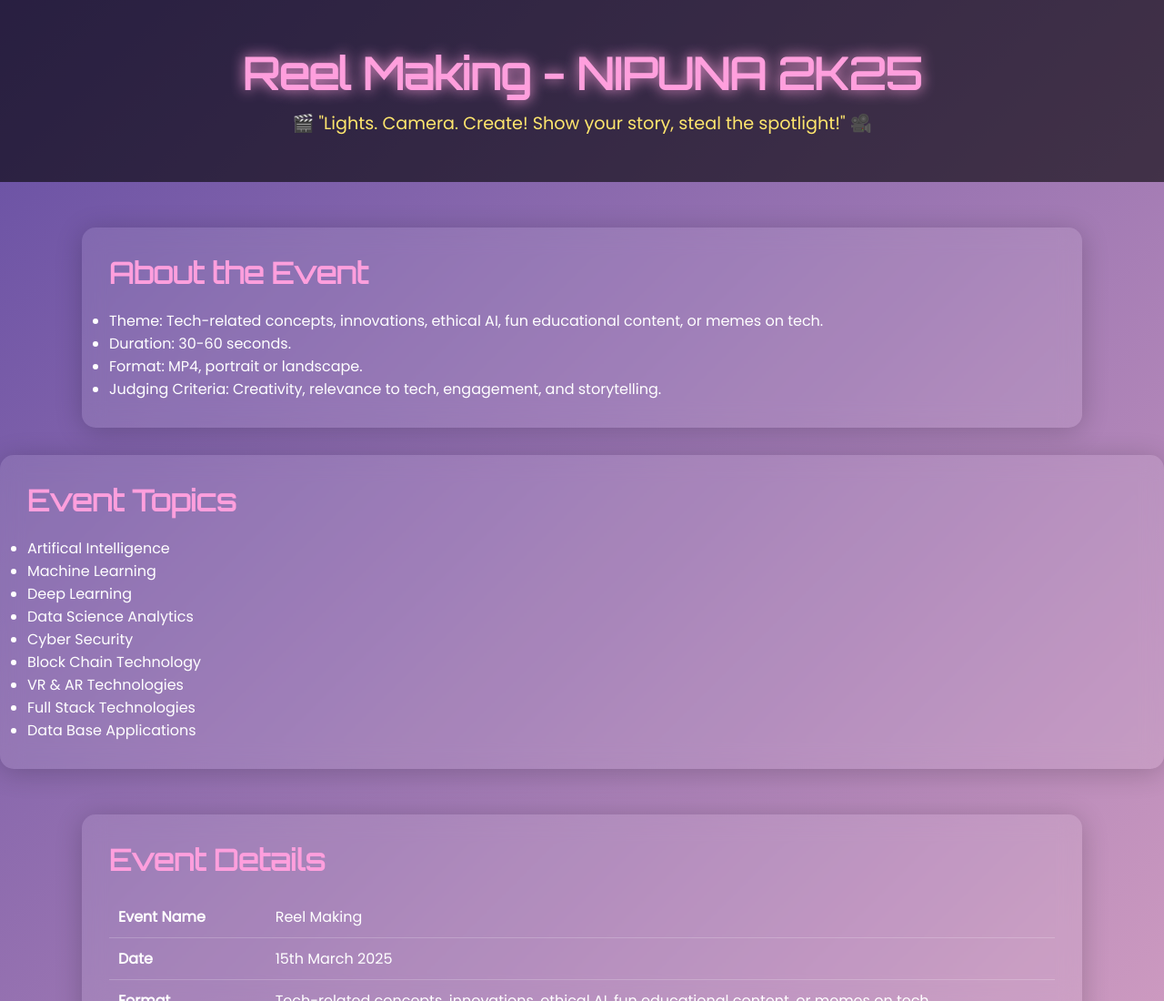
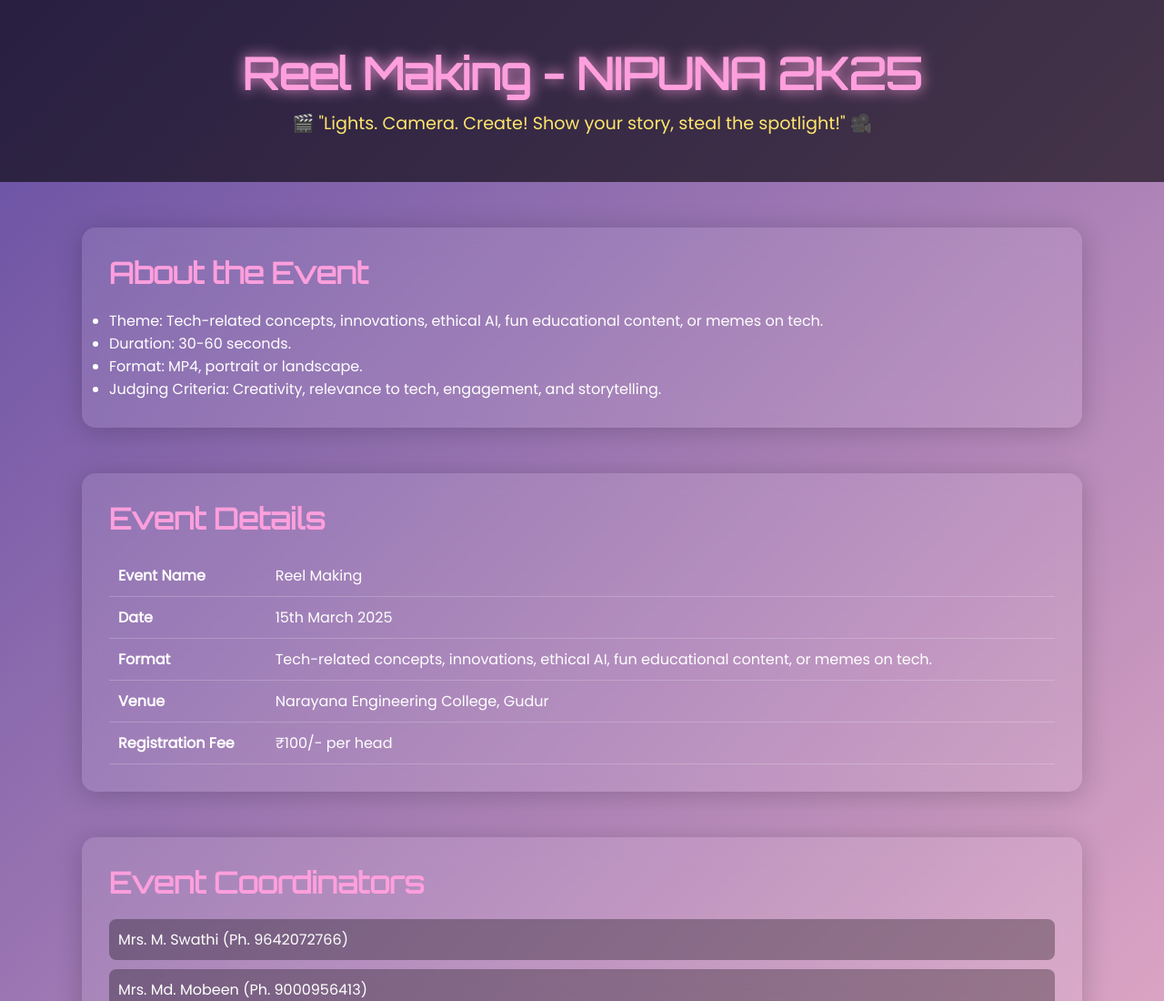
Before and after one commit to Nipuna418/nipunaregistrations, a plain HTML site: page index5.html in a window 1280 px wide. Shown: the top 1100 px of the page at 91% size. Drawn offline with Linux system fonts and the light colour scheme.

Commit message:
Update index5.html

```diff
--- a/index5.html
+++ b/index5.html
@@ -116,28 +116,6 @@
     </ul>
   </section>
 
-    <div class="card">
-    <h2>Event Topics</h2>
-  <ul>
-    <li>Artifical Intelligence</li>
-    <li>Machine Learning</li>
-    <li>Deep Learning</li>
-    <li>Data Science Analytics</li>
-    <li>Cyber Security</li>
-    <li>Block Chain Technology</li>
-    <li>VR & AR Technologies</li>
-    <li>Full Stack Technologies</li>
-    <li>Data Base  Applications</li>
-  </ul>
-  </div>
-
-
-
-
-
-
-
-
   <section class="card">
     <h2>Event Details</h2>
     <table>
```
